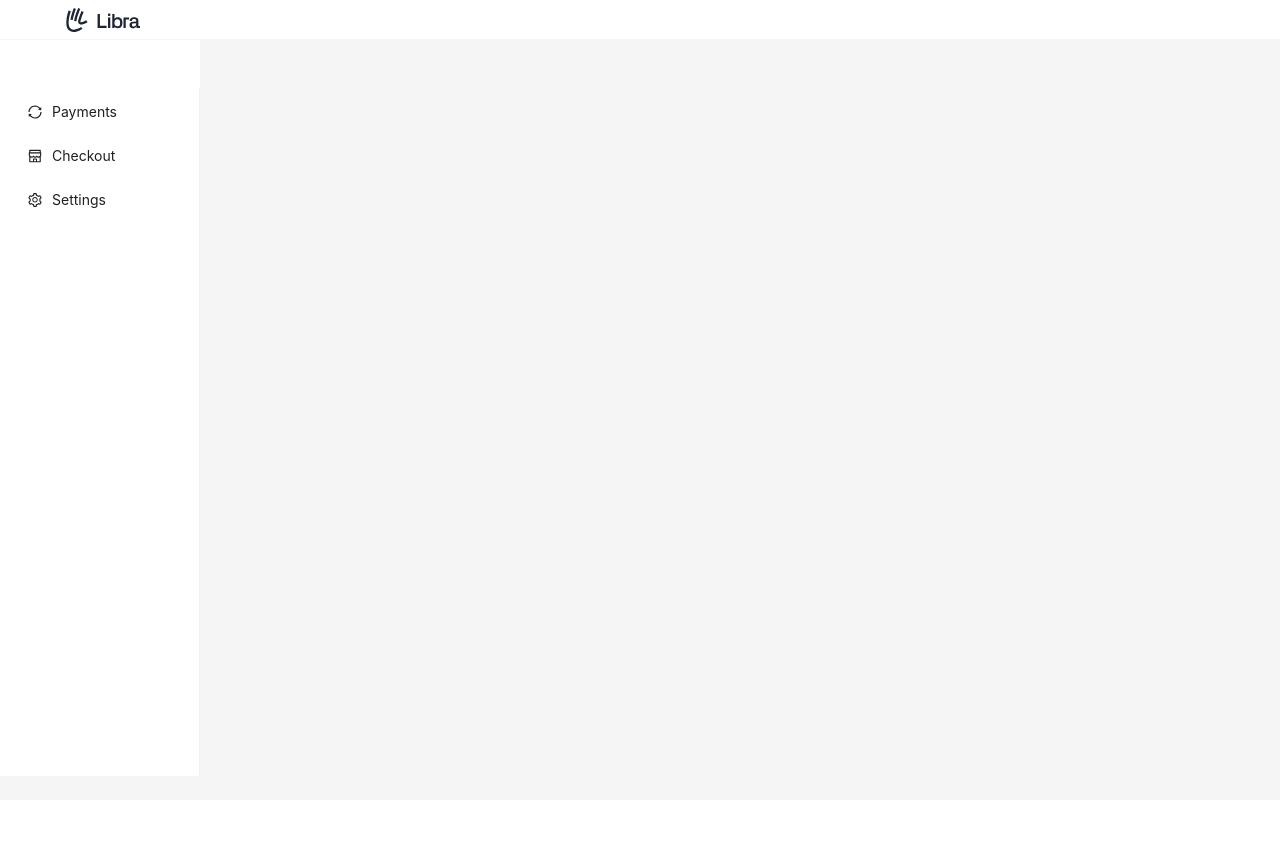
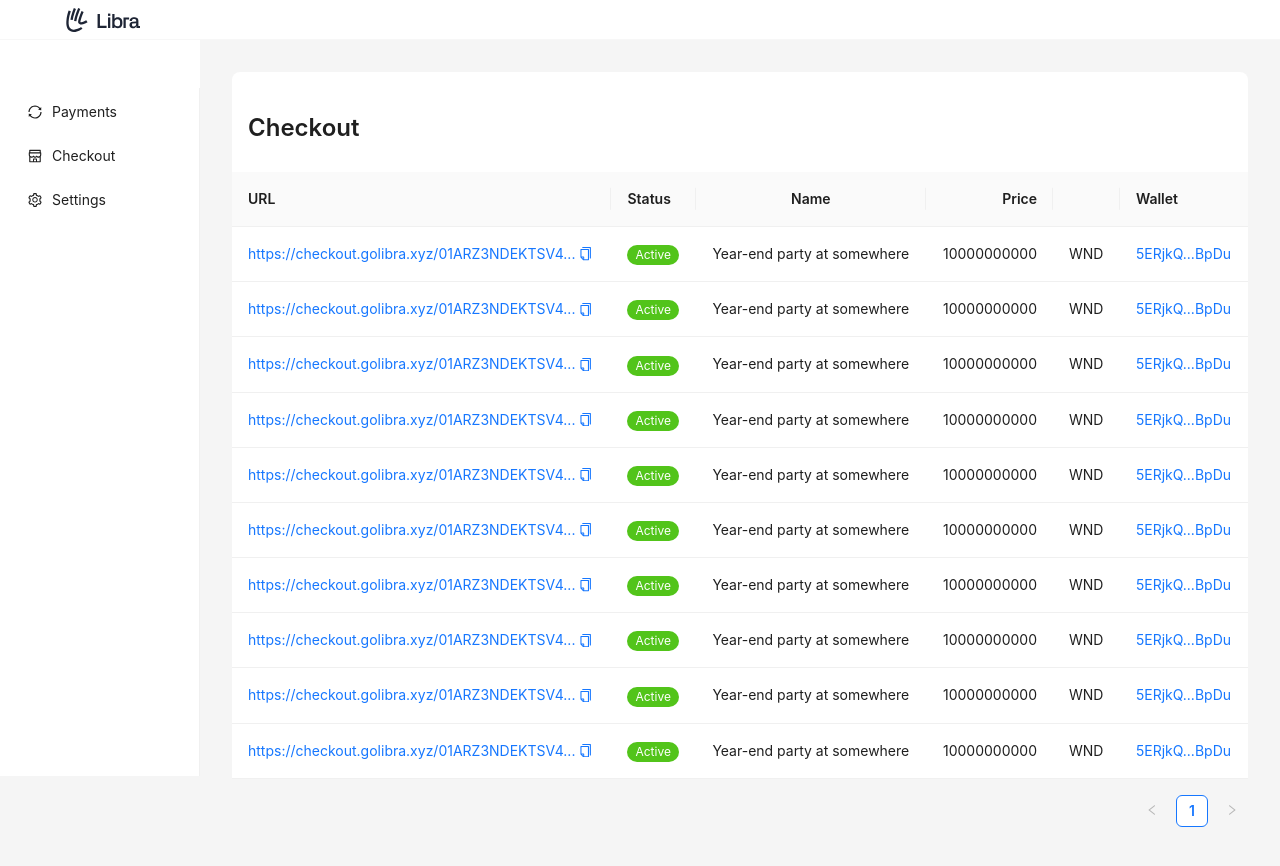
Before and after one commit to andrwlt/libra-frontend, a React (Create React App) app: page /dashboard/checkout in a window 1280 px wide. Shown: the top 866 px of the page. Before the commit the page ends 800 px from the top, so only its background shows below. Built offline with nearby package versions, Linux system fonts and the light colour scheme.

Commit message:
feat: checkout list

```diff
--- a/src/api/fixtures/checkout.ts
+++ b/src/api/fixtures/checkout.ts
@@ -1,4 +1,5 @@
 export const checkout = {
+  id: '01ARZ3NDEKTSV4RRFFQ69G5FAV',
   brand: {
     name: 'Andrew',
     logo: '',
@@ -16,4 +17,5 @@ export const checkout = {
   asset: 'WND',
   amount: 10000000000,
   payee: '5ERjkQVj8M7v5UVZQ8qTbZ2qb1o5TgNXq9tXt2BsWF9jBpDu',
+  status: 'active',
 }
--- a/src/api/index.ts
+++ b/src/api/index.ts
@@ -36,6 +36,12 @@ const api = {
     return checkout;
   },
 
+  async getCheckoutList(): Promise<Checkout[]> {
+    await wait(1000);
+
+    return Array.from(Array(10).keys()).map(() => checkout);
+  },
+
   async createOrder({ checkoutId, email, transaction }: CreateOrderParams) {
     await wait(1000);
     console.log(checkoutId, email, transaction);
--- a/src/components/SideMenu.tsx
+++ b/src/components/SideMenu.tsx
@@ -1,4 +1,5 @@
 import styled from 'styled-components';
+import { Link } from "react-router-dom";
 import { Layout, Menu, theme } from 'antd';
 import type { MenuProps } from 'antd';
 import {
@@ -31,8 +32,8 @@ function createMenuItem(
 }
 
 const items: MenuItem[] = [
-  createMenuItem('Payments', 'payments', <SyncOutlined />),
-  createMenuItem('Checkout', 'checkout', <ShopOutlined />),
+  createMenuItem(<Link to='dashboard/payments'>Payments</Link>, 'payments', <SyncOutlined />),
+  createMenuItem(<Link to='dashboard/checkout'>Checkout</Link>, 'checkout', <ShopOutlined />),
   createMenuItem('Settings', 'settings', <SettingOutlined/>),
 ];
 
--- a/src/pages/dashboard/Checkout.tsx
+++ b/src/pages/dashboard/Checkout.tsx
@@ -1,16 +1,94 @@
+import { useEffect, useState } from "react";
 import styled from "styled-components";
+import { Table, Typography, Badge, theme } from 'antd';
+import type { ColumnsType } from 'antd/es/table';
+import { Checkout as CheckoutDataType } from "types";
+import shortStr from "utils/shortStr";
+
+import api from 'api';
+
+const useCheckoutStatusColor = (status: string) => {
+  const {token: {
+    colorSuccess,
+  }} = theme.useToken();
+
+  return colorSuccess;
+};
+interface CheckoutStatusProps {
+  value: string;
+}
+
+const CheckoutStatus = ({ value }: CheckoutStatusProps) => {
+  const color = useCheckoutStatusColor(value);
+
+  return <Badge count={value} color={color} style={{ textTransform: 'capitalize' }}/>
+};
+
+const columns: ColumnsType<CheckoutDataType> = [
+  {
+    title: 'URL',
+    dataIndex: 'id',
+    render: (id) => <Typography.Link copyable ellipsis>https://checkout.golibra.xyz/{id}</Typography.Link>
+  },
+  {
+    title: 'Status',
+    dataIndex: 'status',
+    render: (status) => <CheckoutStatus value={status}/>
+  },
+  {
+    title: 'Name',
+    dataIndex: 'items',
+    align: 'center',
+    render: (items) => <Typography>{items[0]?.name}</Typography>
+  },
+  {
+    title: 'Price',
+    dataIndex: 'amount',
+    align: 'right',
+  },
+  {
+    dataIndex: 'asset',
+  },
+  {
+    title: 'Wallet',
+    dataIndex: 'payee',
+    render: (address) => <a>{shortStr(address)}</a>,
+  },
+];
 
 const Wrapper = styled.div`
-  display: flex;
   padding: 32px;
-  width: 100%;
 `;
 
-export default function Payments() {
+export default function Checkout() {
+  const [checkoutList, setCheckoutList] = useState<CheckoutDataType[]>([]);
+  const [loading, setLoading] = useState(false);
+
+  useEffect(() => {
+    const fetchCheckoutList = async () => {
+      setLoading(true);
+
+      try {
+        const data = await api.getCheckoutList();
+        setCheckoutList(data);
+      } catch (err) {
+
+      }
+
+      setLoading(false);
+    };
+
+    fetchCheckoutList();
+  }, []);
 
   return (
     <Wrapper>
-      Checkouts
+      <Table
+        loading={loading}
+        columns={columns}
+        dataSource={checkoutList}
+        title={() => <Typography.Title level={3}>Checkout</Typography.Title>}
+      />
     </Wrapper>
   );
 }
--- a/src/pages/dashboard/Payments.tsx
+++ b/src/pages/dashboard/Payments.tsx
@@ -46,19 +46,19 @@ const columns: ColumnsType<ChargeDataType> = [
     render: (status) => <ChargeStatus value={status}/>
   },
   {
+    title: 'Customer',
+    dataIndex: 'from',
+    render: (address) => <a>{shortStr(address)}</a>,
+  },
+  {
     title: 'Amount',
     className: 'column-money',
     dataIndex: 'amount',
     align: 'right',
   },
   {
-    title: 'Asset',
     dataIndex: 'asset',
-  },
-  {
-    title: 'From',
-    dataIndex: 'from',
-    render: (address) => <a>{shortStr(address)}</a>,
+    align: 'center',
   },
   {
     title: 'Description',
--- a/src/pages/dashboard/index.tsx
+++ b/src/pages/dashboard/index.tsx
@@ -1,9 +1,10 @@
 
-import Navbar from "../../components/Navbar";
+import { Routes, Route } from 'react-router-dom';
 import { Layout } from 'antd';
-import { Routes, Route } from 'react-router-dom';
+import Navbar from "components/Navbar";
+import SideMenu from "components/SideMenu";
 import Payments from "pages/Dashboard/Payments";
-import SideMenu from "../../components/SideMenu";
+import Checkout from "pages/Dashboard/Checkout";
 
 const { Content }  = Layout;
 
@@ -15,7 +16,9 @@ export default function Dashboard() {
         <SideMenu></SideMenu>
         <Content>
           <Routes>
-            <Route path="payments" element={<Payments/>}/>
+            <Route path="dashboard" element={<Payments/>}/>
+            <Route path="dashboard/payments" element={<Payments/>}/>
+            <Route path="dashboard/checkout" element={<Checkout/>}/>
           </Routes>
         </Content>
       </Layout>
```
